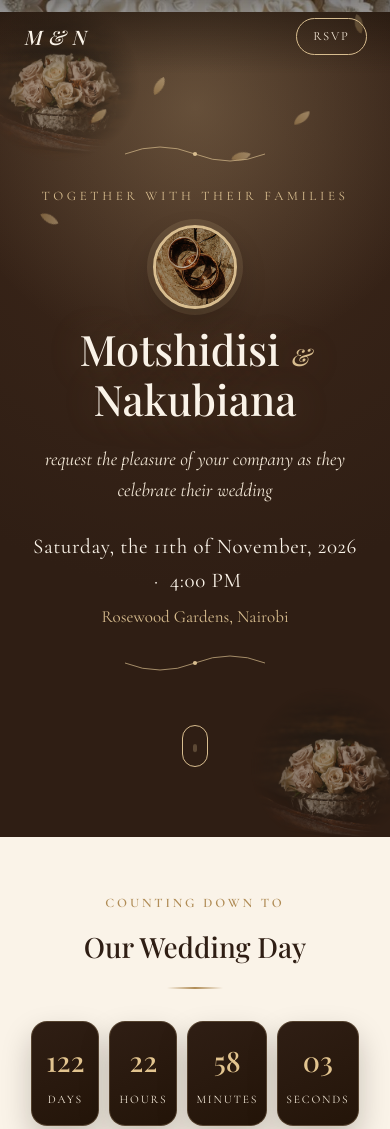
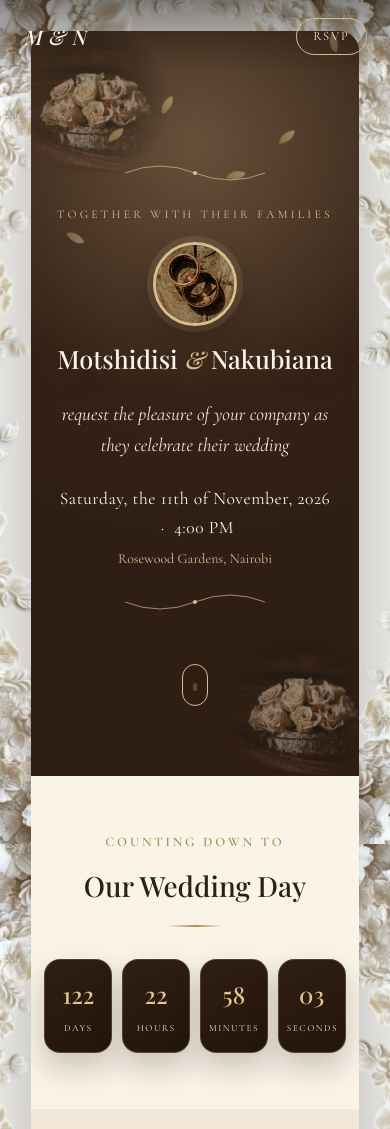
Before and after one commit to Luh-code/naku-s-invitation-card-, a plain HTML site: page index.html in a window 390 px wide. Shown: the top 1129 px of the page. Drawn offline with nearby package versions, Linux system fonts and the light colour scheme; a web font is replaced by a local one.

Commit message:
styling fixed

```diff
--- a/css/style.css
+++ b/css/style.css
@@ -30,6 +30,8 @@
 
 html { scroll-behavior: smooth; }
 
+html, body { overflow-x: hidden; }
+
 body {
   margin: 0;
   background-color: var(--cream-soft);
@@ -42,7 +44,7 @@ body {
   font-family: var(--font-body);
   font-size: clamp(17px, 1.6vw, 19px);
   line-height: 1.65;
-  padding: clamp(0px, 3vw, 36px) 0;
+  padding: clamp(20px, 8vw, 40px);
 }
 
 .page-frame {
@@ -52,10 +54,7 @@ body {
   box-shadow: var(--shadow-soft);
   overflow: hidden;
   position: relative;
-}
-
-@media (min-width: 620px) {
-  .page-frame { border-radius: var(--radius-lg); }
+  border-radius: clamp(16px, 5vw, 28px);
 }
 
 section, footer {
@@ -272,9 +271,10 @@ section, footer {
 .hero {
   background: radial-gradient(circle at 50% 20%, #3c271a 0%, var(--brown-deep) 60%);
   color: var(--cream);
-  padding: clamp(110px, 16vw, 150px) 32px 70px;
+  padding: clamp(110px, 16vw, 150px) clamp(18px, 6vw, 32px) 70px;
   position: relative;
   overflow: hidden;
+  container-type: inline-size;
 }
 
 .hero__glow {
@@ -304,11 +304,12 @@ section, footer {
 
 .hero__eyebrow {
   text-transform: uppercase;
-  letter-spacing: 0.28em;
-  font-size: 13px;
+  letter-spacing: clamp(0.14em, 2vw, 0.28em);
+  font-size: clamp(11px, 3vw, 13px);
   color: var(--gold-soft);
   margin: 0 0 18px;
   position: relative;
+  white-space: nowrap;
 }
 
 .hero__rings {
@@ -331,12 +332,13 @@ section, footer {
 .hero__names {
   font-family: var(--font-display);
   font-weight: 500;
-  font-size: clamp(42px, 9vw, 64px);
+  font-size: clamp(15px, 9cqw, 64px);
   line-height: 1.15;
   margin: 0;
   color: var(--cream);
   position: relative;
   text-shadow: 0 2px 40px rgba(226, 196, 143, 0.25);
+  white-space: nowrap;
 }
 
 .hero__names span { display: inline-block; }
@@ -358,7 +360,7 @@ section, footer {
 }
 
 .hero__date {
-  font-size: 21px;
+  font-size: clamp(16px, 4.5vw, 21px);
   letter-spacing: 0.03em;
   margin: 0 0 4px;
   color: var(--cream);
@@ -366,7 +368,7 @@ section, footer {
 }
 
 .hero__venue {
-  font-size: 17px;
+  font-size: clamp(14px, 3.5vw, 17px);
   color: var(--gold-soft);
   margin: 0;
   position: relative;
@@ -404,16 +406,18 @@ section, footer {
 .countdown {
   display: flex;
   justify-content: center;
-  gap: clamp(10px, 2.5vw, 20px);
-  flex-wrap: wrap;
+  gap: clamp(6px, 2.5vw, 20px);
+  flex-wrap: nowrap;
 }
 
 .countdown__unit {
   background: linear-gradient(155deg, var(--brown-deep), #241509);
   color: var(--cream);
   border-radius: var(--radius-md);
-  min-width: 88px;
-  padding: 22px 12px;
+  flex: 1 1 0;
+  min-width: 0;
+  max-width: 110px;
+  padding: clamp(12px, 4vw, 22px) clamp(4px, 2vw, 12px);
   box-shadow: var(--shadow-lift);
   border: 1px solid rgba(216, 189, 143, 0.25);
   transition: transform 0.35s var(--ease), box-shadow 0.35s var(--ease);
@@ -426,16 +430,16 @@ section, footer {
 .countdown__num {
   display: block;
   font-family: var(--font-display);
-  font-size: clamp(28px, 4vw, 34px);
+  font-size: clamp(19px, 6vw, 34px);
   color: var(--gold-bright);
   font-variant-numeric: tabular-nums;
 }
 
 .countdown__label {
   display: block;
-  font-size: 11.5px;
+  font-size: clamp(8.5px, 2.4vw, 11.5px);
   text-transform: uppercase;
-  letter-spacing: 0.16em;
+  letter-spacing: clamp(0.06em, 1vw, 0.16em);
   margin-top: 6px;
   color: var(--cream-soft);
 }
```
